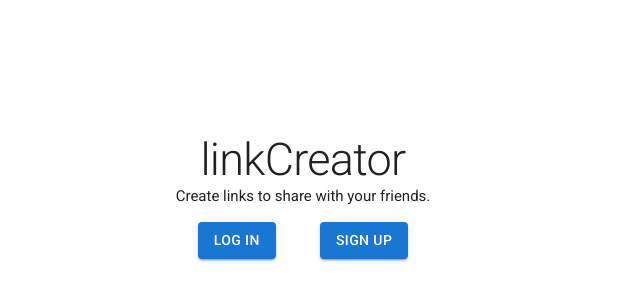
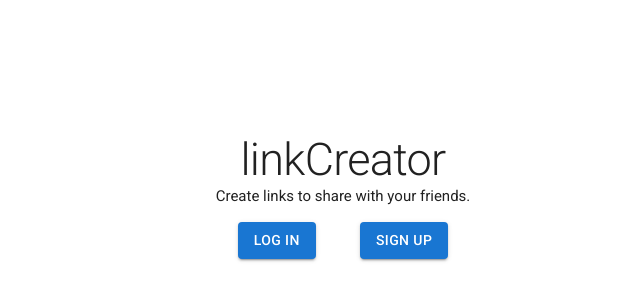
Before and after one commit to TwoZer00/linkCreator, a React (Vite) app: page / in a window 1280 px wide. Shown: the part 204-504 px from the top of the page, without its empty margins (297-937 px from the left). Built offline with nearby package versions, Linux system fonts and the light colour scheme.

Commit message:
update responsive

```diff
--- a/src/Init.jsx
+++ b/src/Init.jsx
@@ -6,7 +6,7 @@ export default function Init() {
     const [data, setData] = useState({})
     return (
         <>
-            <Stack direction={'column'} width="lg" mx="auto" >
+            <Stack direction={'column'} width={"100dvw"} height={"100dvh"} maxWidth={"md"} mx={"auto"} >
                 {data?.loading && <LinearProgress variant="query" sx={{ position: "fixed", zIndex: (theme) => theme.zIndex.drawer + 1, width: "100%" }} />}
                 <Outlet context={[data, setData]} />
             </Stack>
--- a/src/pages/Home.jsx
+++ b/src/pages/Home.jsx
@@ -33,9 +33,9 @@ export default function Home() {
         }
     }, [getAuth().currentUser]);
     return (
-        <Box height={"100dvh"} width={"100vw"} >
+        <Box width={"100%"} height={"100%"} mx={"auto"} >
             <CssBaseline />
-            <Stack height={"100%"} width={"100%"} maxWidth={"lg"} justifyContent={"center"} alignItems={"center"} >
+            <Stack height={"100%"} justifyContent={"center"} alignItems={"center"} >
                 <Box textAlign={"center"} maxWidth={300}>
                     <Typography variant="h1" fontSize={45}>
                         linkCreator
--- a/src/pages/Login.jsx
+++ b/src/pages/Login.jsx
@@ -47,7 +47,7 @@ export default function Login() {
     return (
         <ThemeProvider theme={theme} >
             <CssBaseline />
-            <Stack gap={2} component={"form"} onSubmit={handleSubmit} noValidate width={"100%"} p={1} maxWidth={"lg"} height={"100dvh"} justifyContent={"center"} alignItems={"center"} >
+            <Stack gap={2} component={"form"} onSubmit={handleSubmit} noValidate width={"100%"} height={"100%"} p={1} justifyContent={"center"} alignItems={"center"} >
                 <Box textAlign={"center"}>
                     <Typography variant="h1" fontSize={45}>Login</Typography>
                     <Typography variant="caption">Log in and start share your links</Typography>
```
